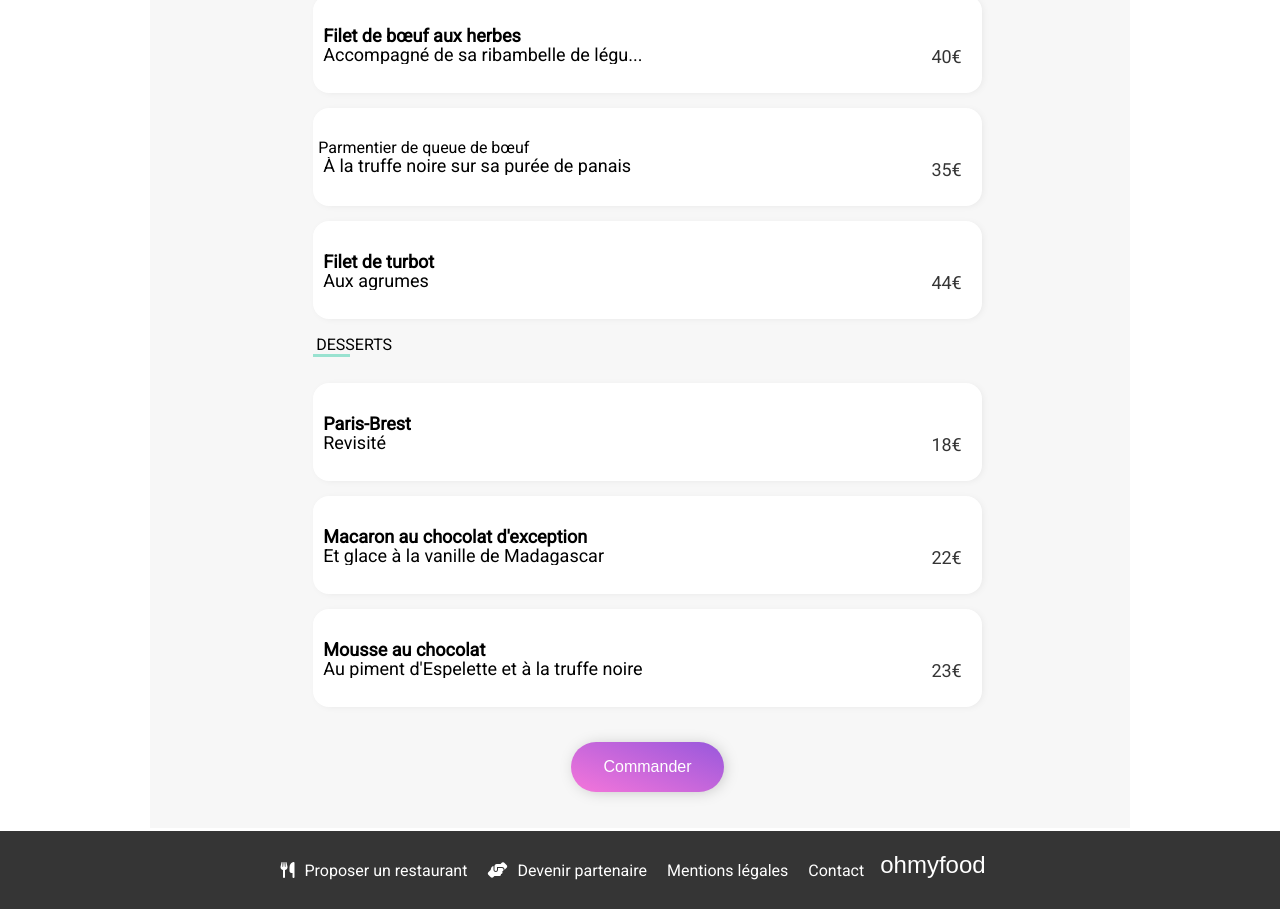
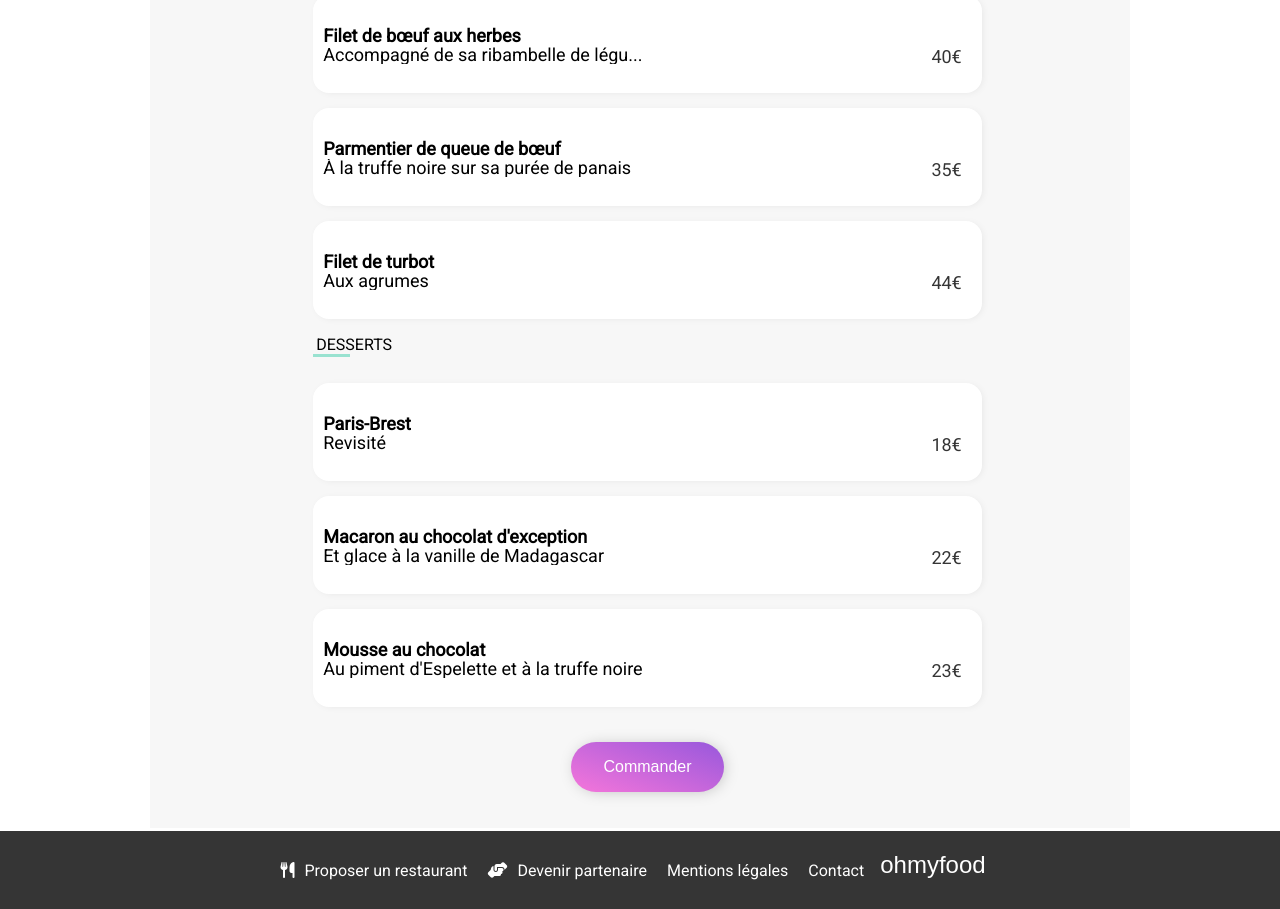
Before and after one commit to rahma717/ohmyfood_OpenClassrooms, a website: page restaurants/menu-1.html in a window 1280 px wide. Shown: the part 940-1849 px from the top of the page. Drawn offline with Linux system fonts and the light colour scheme; a web font is replaced by a local one.

Commit message:
suppression de dossier vendors et verification des pages index et css aux validateurs w3c

```diff
--- a/Sass/main.scss
+++ b/Sass/main.scss
@@ -10,5 +10,3 @@
 
 @import "./Pages/index";
 @import "./Pages/menu-restaurants";
-
-// @import "./Vendors";
--- a/restaurants/menu-1.html
+++ b/restaurants/menu-1.html
@@ -78,10 +78,9 @@
           <div class="menu__list-animation">
             <a class="icon"> <i class="fa-regular fa-circle-check"></i> </a>
           </div>
-        </div>
           </div>
-        </div>
-      </section>
+          </div>
+        </section>
     </section>
       <section class="Sub__menu">
         <h3 class="Sub__menu-title">Plats</h3>
@@ -102,7 +101,7 @@
       <section class="menu__list-5">
         <div class="menu__Card">
           <div class="menu__Card-text">
-          <h4 class="menu__list-title"></h4>Parmentier de queue de bœuf</h4>
+          <h4 class="menu__list-title">Parmentier de queue de bœuf</h4>
           <p class="menu__list-description">À la truffe noire sur sa purée de panais</p>
         </div>
         <div class="menu__list-price">35€</div>
```
Also changed, not shown: restaurants/menu-3.html (+2 -3 lines).
